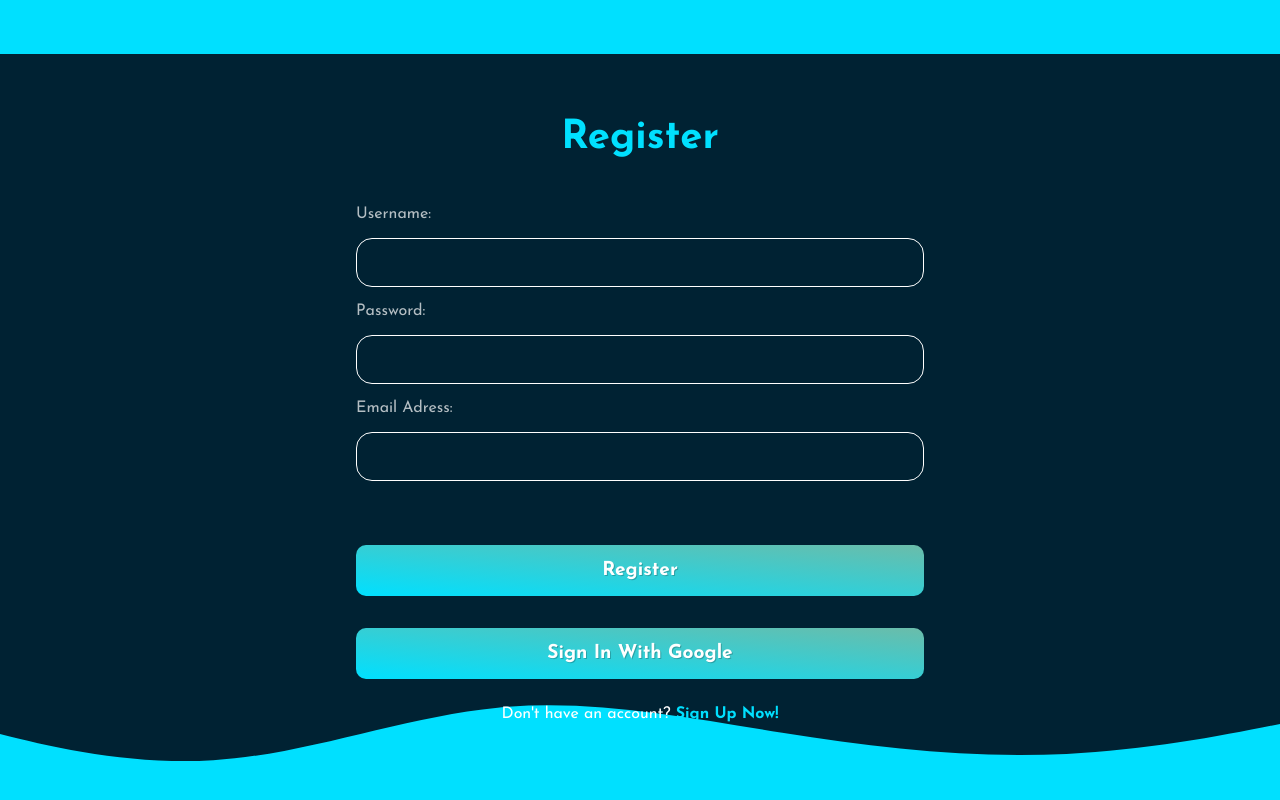
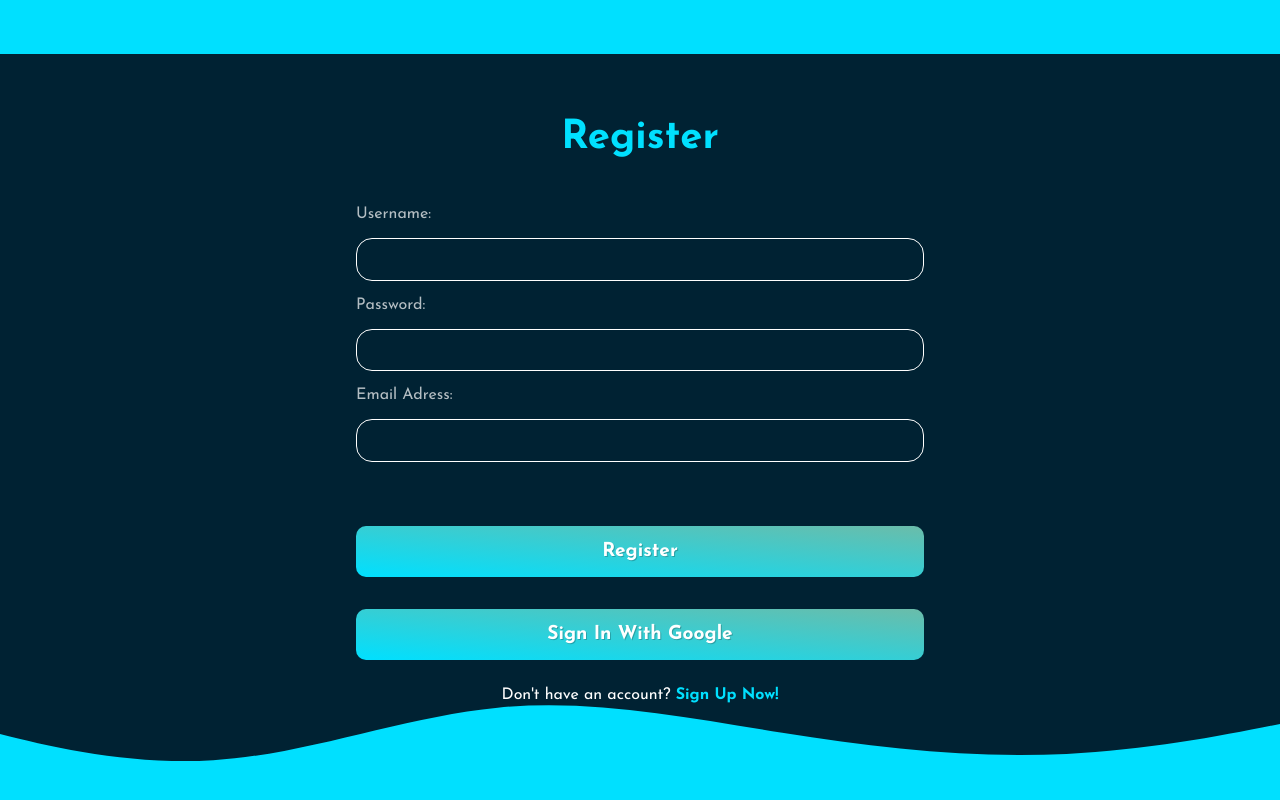
Before and after one commit to esmaelmoh/blog-mern-frontend, a React (Create React App) app: page / in a window 1280 px wide. Shown: the part 746-1546 px from the top of the page. Built offline with nearby package versions, Linux system fonts and the light colour scheme.

Commit message:
regular commit118

```diff
--- a/src/pages/Register/Register.css
+++ b/src/pages/Register/Register.css
@@ -58,7 +58,7 @@
 .register-input-field-new{
     border: 1.5px solid white;
     border-radius: 1rem;
-    padding: 1rem 1rem;
+    padding: 0.8rem 1rem;
     color: white;
     /* background-color: hsla(0, 0%, 100%, 0.692)  */
     background-color: inherit;
```
Also changed, not shown: 1 other file (tests, documents, lock files or other folders).
